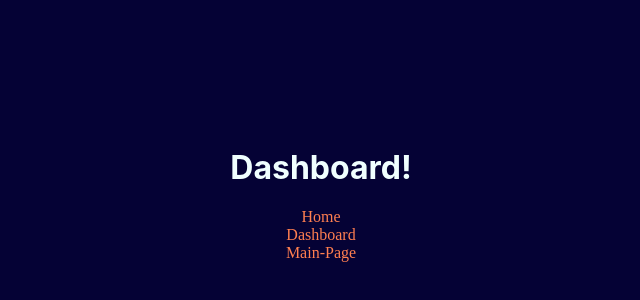
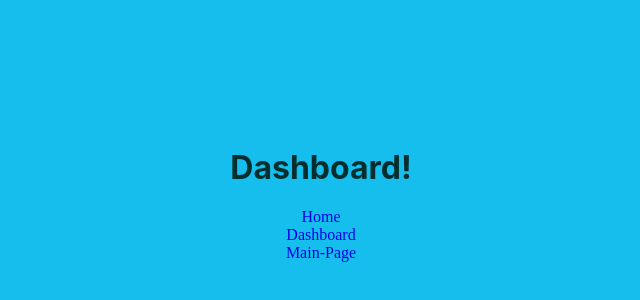
Before and after one commit to VirMTC01/sem-5-project, a React (Create React App) app: page /Dashboard in a window 1280 px wide. Shown: the part 206-506 px from the top of the page, without its empty margins (319-959 px from the left). Built offline with nearby package versions, Linux system fonts and the light colour scheme.

Commit message:
Web Pages-tmp style

```diff
--- a/src/pages/Dashboard.jsx
+++ b/src/pages/Dashboard.jsx
@@ -4,7 +4,7 @@ import { NavLink } from 'react-router-dom';
 const Dashboard = ()=>{
   return (
     <>
-      <div id='box'>
+      <div id='box2'>
     <h1>Dashboard!</h1>
     <NavLink className={'nav'} to={'/'}>Home</NavLink>
     <NavLink className={'nav'} to={'/Dashboard'}>Dashboard</NavLink>
--- a/src/pages/Home.jsx
+++ b/src/pages/Home.jsx
@@ -4,7 +4,7 @@ import './home.css'
 const Home = ()=>{
   return (
     <>
-    <div id='box'>
+    <div id='box1'>
     <h1>HOME PAGE!</h1>
     <NavLink className={'nav'} to={'/'}>Home</NavLink>
     <NavLink className={'nav'} to={'/Dashboard'}>Dashboard</NavLink>
--- a/src/pages/MainPage.jsx
+++ b/src/pages/MainPage.jsx
@@ -4,7 +4,7 @@ import { NavLink } from 'react-router-dom';
 const MainPage = ()=>{
   return (
     <>
-     <div id='box'>
+     <div id='box3'>
     <h1>Main-Page!!!!</h1>
     <NavLink className={'nav'} to={'/'}>Home</NavLink>
     <NavLink className={'nav'} to={'/Dashboard'}>Dashboard</NavLink>
--- a/src/pages/dashboard.css
+++ b/src/pages/dashboard.css
@@ -0,0 +1,16 @@
+#box2{
+    display: flex;
+    flex-direction: column;
+    justify-content: center;
+    align-items: center;
+    height: 100vh;
+    width: 100vw;
+    background-color: rgb(22, 190, 237);
+    color: rgb(3, 46, 46) ;
+}
+.nav{
+    text-decoration: none;
+
+    font-family: cursive;
+
+}
--- a/src/pages/home.css
+++ b/src/pages/home.css
@@ -1,4 +1,4 @@
-#box{
+#box1{
     display: flex;
     flex-direction: column;
     justify-content: center;
@@ -6,11 +6,14 @@
     height: 100vh;
     width: 100vw;
     background-color: rgb(5, 2, 53);
-    color: azure;
+    color: rgb(222, 142, 23);
+}
+#box1 .nav{
+    color: blue;
 }
 .nav{
     text-decoration: none;
-    color: coral;
+
     font-family: cursive;
 
 }
--- a/src/pages/mainpage.css
+++ b/src/pages/mainpage.css
@@ -0,0 +1,16 @@
+#box3{
+    display: flex;
+    flex-direction: column;
+    justify-content: center;
+    align-items: center;
+    height: 100vh;
+    width: 100vw;
+    background-color: rgb(250, 190, 25);
+    color: azure;
+}
+.nav{
+    text-decoration: none;
+
+    font-family: cursive;
+
+}
```
